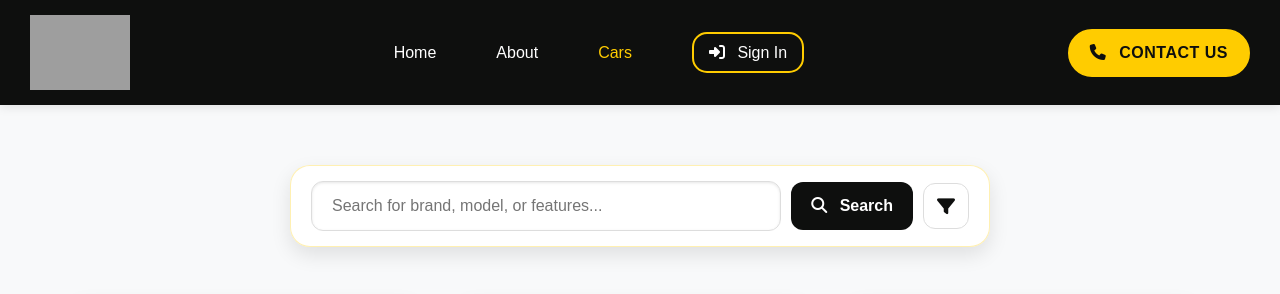
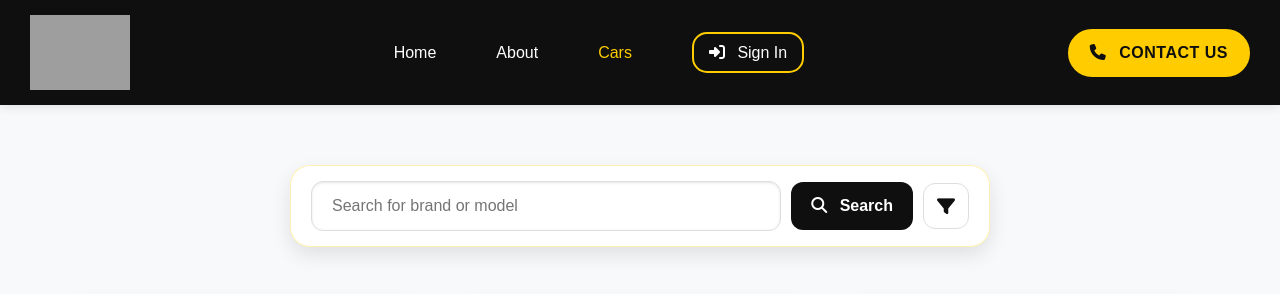
Before and after one commit to minhaj-v-s/car_reselling_project, a Django app: page /cars/ in a window 1280 px wide. Shown: the top 294 px of the page. Run offline with Django 5.2, Linux system fonts and the light colour scheme; data comes from the database, SQL or seed files in the repository; both versions use the stored data as it was after the commit; grey boxes are pictures that could not be loaded.

Commit message:
Final Commit on databases before merge

```diff
--- a/myproject/templates/cars.html
+++ b/myproject/templates/cars.html
@@ -26,7 +26,7 @@
         <!-- Search Bar Section -->
         <div class="search_bar">
             <form action="{% url 'cars' %}" method="GET">
-                <input type="text" name="search" placeholder="Search for brand, model, or features..."
+                <input type="text" name="search" placeholder="Search for brand or model"
                     value="{{request.GET.search}}">
                 <button type="submit" class="searchBtn"><i class="fas fa-search me-2"></i> Search</button>
                 <button type="button" id="filterBtn" class="filter-btn"><i class="fa-solid fa-filter"></i></button>
```
Also changed, not shown: myproject/db.sqlite3.
